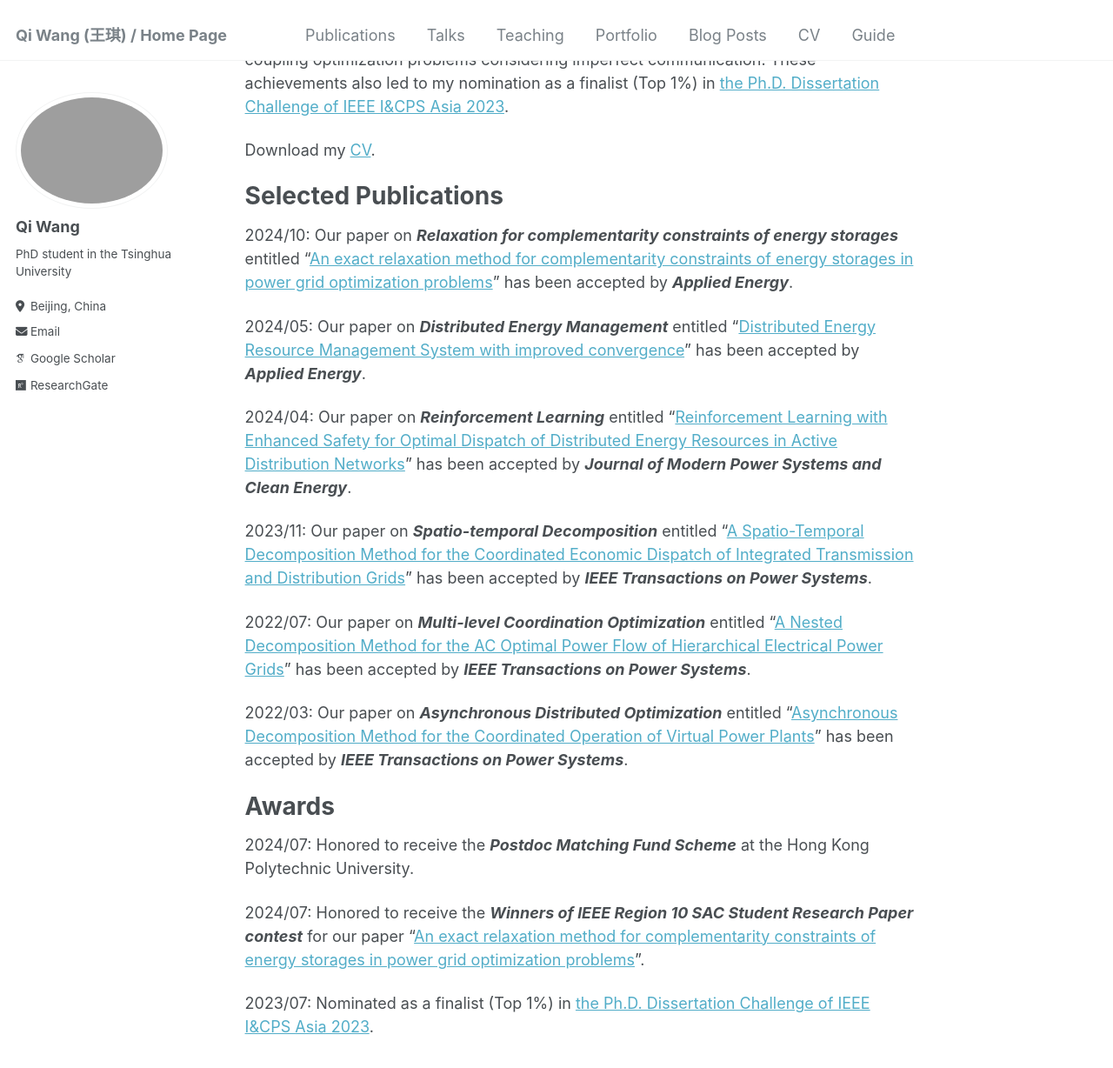
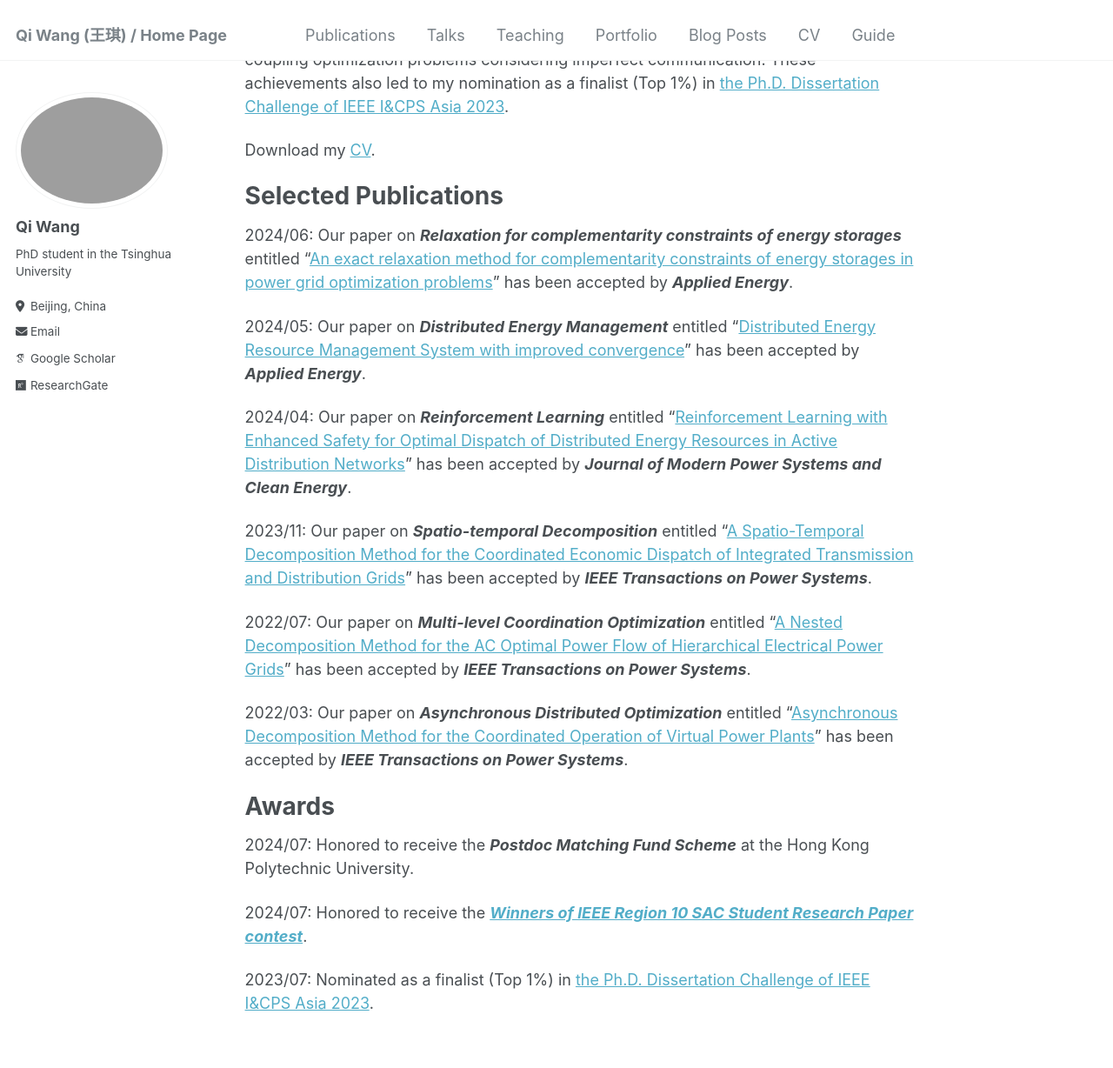
Before and after one commit to lalajiayou/WangQi_THU.github.io, a Jekyll site: the page built from _pages/about.md, in a window 1280 px wide and 1400 px high, scrolled down 333 px. Shown: the top 1228 px of the window at 87% size. Built offline with Jekyll 4.4.1, drawn with Linux system fonts in a browser that asks for light colours; some web fonts are replaced.

Commit message:
Update about.md

```diff
--- a/_pages/about.md
+++ b/_pages/about.md
@@ -16,7 +16,7 @@ Download my [CV](https://lalajiayou.github.io/WangQi_THU.github.io/files/CV_Qi_W
 
 Selected Publications
 ======
-2024/10: Our paper on _**Relaxation for complementarity constraints of energy storages**_ entitled "[An exact relaxation method for complementarity constraints of energy storages in power grid optimization problems](https://www.sciencedirect.com/science/article/abs/pii/S0306261924009759)" has been accepted by _**Applied Energy**_.
+2024/06: Our paper on _**Relaxation for complementarity constraints of energy storages**_ entitled "[An exact relaxation method for complementarity constraints of energy storages in power grid optimization problems](https://www.sciencedirect.com/science/article/abs/pii/S0306261924009759)" has been accepted by _**Applied Energy**_.
 
 2024/05: Our paper on _**Distributed Energy Management**_ entitled "[Distributed Energy Resource Management System with improved convergence](https://www.sciencedirect.com/science/article/abs/pii/S0306261924009498)" has been accepted by _**Applied Energy**_.
 
@@ -33,7 +33,7 @@ Awards
 ======
 2024/07: Honored to receive the _**Postdoc Matching Fund Scheme**_ at the Hong Kong Polytechnic University.
 
-2024/07: Honored to receive the _**Winners of lEEE Region 10 SAC Student Research Paper contest**_ for our paper "[An exact relaxation method for complementarity constraints of energy storages in power grid optimization problems](https://sac.ieeer10.org/srp-contest/)".
+2024/07: Honored to receive the [_**Winners of lEEE Region 10 SAC Student Research Paper contest**_](https://sac.ieeer10.org/srp-contest/).
 
 2023/07: Nominated as a finalist (Top 1%) in [the Ph.D. Dissertation Challenge of IEEE I&CPS Asia 2023](https://mp.weixin.qq.com/s/mvwTmfKwyclKz9_x-txZdg).
 
```
